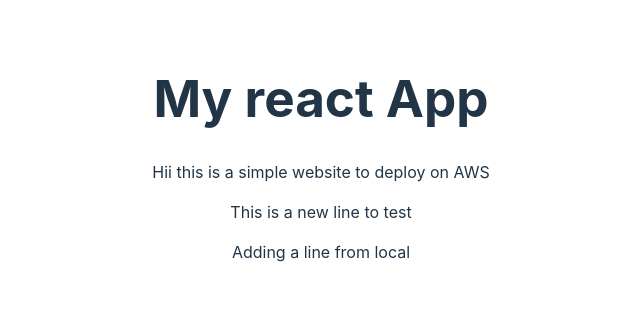
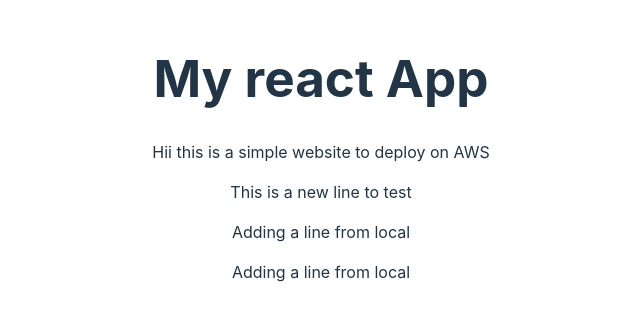
Before and after one commit to AkashRanjanSaikia/My_React_App, a React (Vite) app: page / in a window 1280 px wide. Shown: the part 242-562 px from the top of the page, without its empty margins (319-959 px from the left). Built offline with nearby package versions, Linux system fonts and the light colour scheme.

Commit message:
to test the cicd server

```diff
--- a/src/App.jsx
+++ b/src/App.jsx
@@ -9,6 +9,7 @@
         <p>Hii this is a simple website to deploy on AWS</p>
         <p>This is a new line to test</p>
         <p>Adding a line from local</p>
+        <p>Adding a line from local</p>
       </div>
     </>
   )
```
